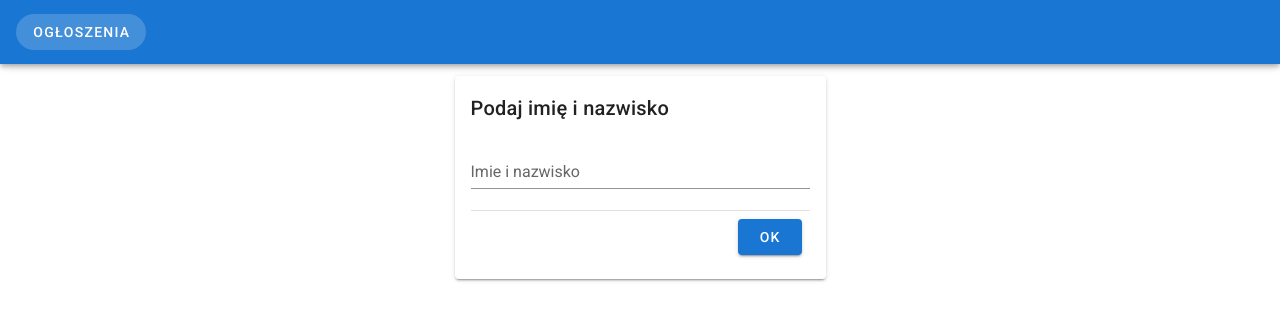
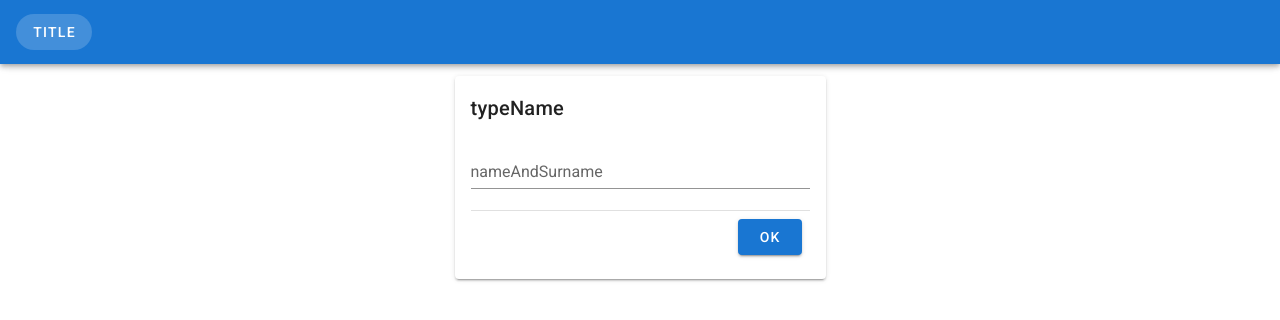
Before and after one commit to Milesq/notice-board, a Vue app: page / in a window 1280 px wide. Shown: the top 320 px of the page. Built offline with nearby package versions, Linux system fonts and the light colour scheme.

Commit message:
Apply i18n

```diff
--- a/src/App.vue
+++ b/src/App.vue
@@ -2,7 +2,7 @@
   <v-app>
     <v-app-bar dark app color="primary">
       <v-toolbar-title>
-        <v-btn text rounded to="/">Ogłoszenia</v-btn>
+        <v-btn text rounded to="/">{{ $t('title') }}</v-btn>
       </v-toolbar-title>
     </v-app-bar>
 
--- a/src/plugins/i18n.js
+++ b/src/plugins/i18n.js
@@ -4,19 +4,21 @@ import VueI18n from 'vue-i18n';
 Vue.use(VueI18n);
 
 const messages = {
-  en: {
-    message: {
-      hello: 'hello world',
-    },
+  'en-EN': {
+    hello: 'Announcement',
+    nameAndSurname: 'Name',
+    typeName: 'Type name and surname',
+    nameErrors: ['The name can contains only letters', 'Please pass both name and surname'],
   },
-  pl: {
-    message: {
-      hello: 'Witaj Świecie',
-    },
+  'pl-PL': {
+    title: 'Ogłoszenia',
+    nameAndSurname: 'Imie i nazwisko',
+    typeName: 'Podaj imię i nazwisko',
+    nameErrors: ['Imię może się składać tylko z liter', 'Podaj zarówno imię jak i nazwisko'],
   },
 };
 
 export default new VueI18n({
-  locale: 'pl',
+  locale: navigator.language,
   messages,
 });
--- a/src/views/Admin.vue
+++ b/src/views/Admin.vue
@@ -5,7 +5,7 @@
         <v-card>
           <v-card-text>
             <v-form class="d-flex align-center">
-              <v-text-field :rules="nameRules" label="Imie i Nazwisko" />
+              <v-text-field :rules="nameRules" :label="$t('nameAndSurname')" />
               <v-btn type="submit" class="ma-2" tile outlined color="primary">
                 <v-icon left>mdi-check</v-icon>Save
               </v-btn>
@@ -28,10 +28,11 @@
 
 <script>
 export default {
-  data: () => ({
+  data() {
+    return {
       nameRules: [
-      name => /^[a-zA-Z\s]+$/.test(name) || 'Imię może się składać tylko z liter',
-      name => /.+\s.+/.test(name) || 'Podaj zaróno imię jak i nazwisko',
+        name => /^[a-zA-Z\s]+$/.test(name) || this.$t('nameErrors[0]'),
+        name => /.+\s.+/.test(name) || this.$t('nameErrors[1]'),
       ],
       headers: [
         {
@@ -128,6 +129,7 @@ export default {
           iron: '6%',
         },
       ],
-  }),
+    };
+  },
 };
 </script>
--- a/src/views/Home.vue
+++ b/src/views/Home.vue
@@ -3,10 +3,10 @@
     <v-row justify="center">
       <v-col sm="8" md="4">
         <v-card>
-          <v-card-title>Podaj imię i nazwisko</v-card-title>
+          <v-card-title>{{ $t('typeName') }}</v-card-title>
           <v-card-text>
             <v-form @submit.prevent="submit">
-              <v-text-field v-model="name" label="Imie i nazwisko" />
+              <v-text-field v-model="name" :label="$t('nameAndSurname')" />
               <v-divider />
               <v-card-actions>
                 <v-spacer />
```
Lines whose indentation alone changed are shown as unchanged.
